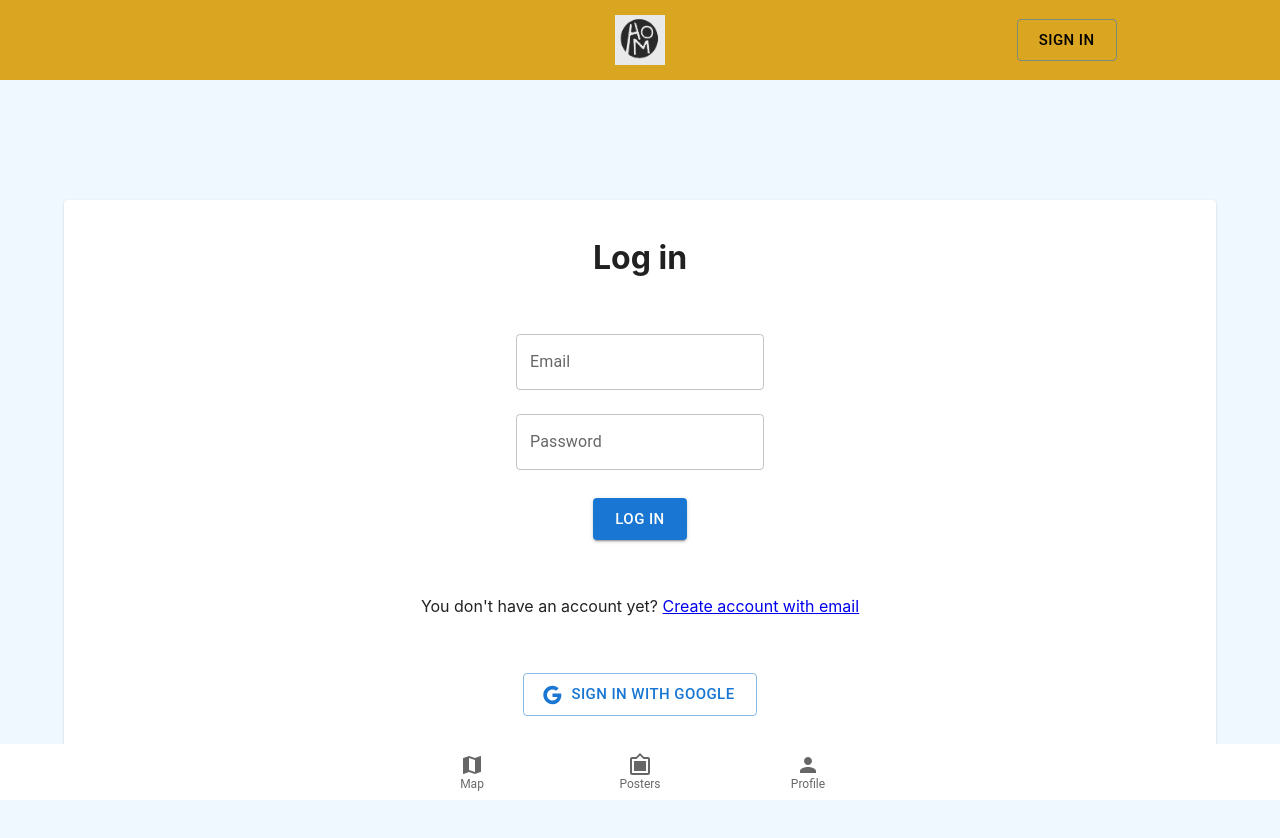
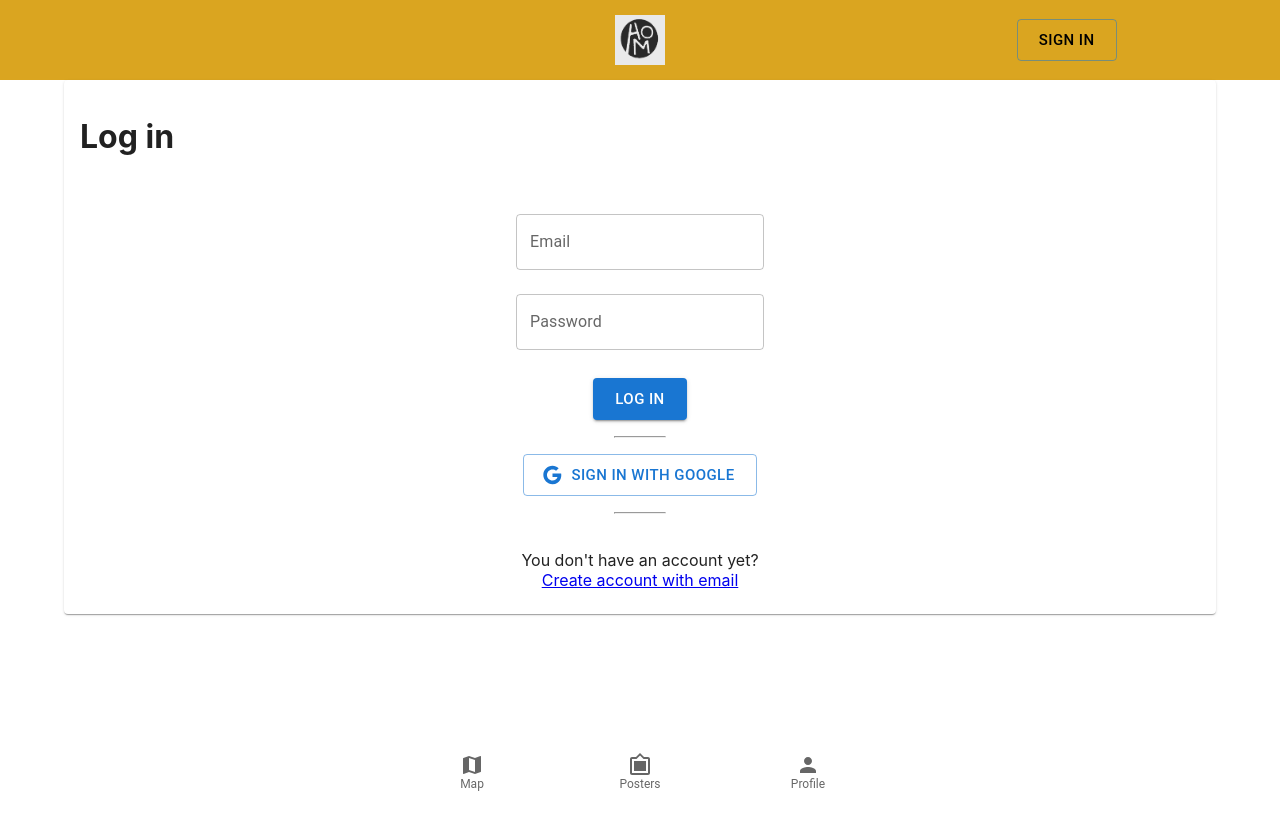
Before and after one commit to jocarino/test-hom-ui, a React (Create React App) app: page /login in a window 1280 px wide. Shown: the top 838 px of the page. After the commit the page ends 800 px from the top, so only its background shows below. Built offline with nearby package versions, Linux system fonts and the light colour scheme; no server answers.

Commit message:
fix: css issues

```diff
--- a/src/App.css
+++ b/src/App.css
@@ -30,5 +30,5 @@
 
 .leaflet-container {
   width: 100vw;
-  height: 70vh;
+  height: 65vh;
 }
--- a/src/login/Login.css
+++ b/src/login/Login.css
@@ -1,18 +1,16 @@
 #login-container {
     display: flex;
     flex-direction: column;
-    justify-content: center;
+    justify-content: start;
     align-items: center;
-    background-color: aliceblue;
 
-    height: 100vh;
+    height: 100%;
     width: 100vw;
 }
 .MuiCardContent-root {
     display: flex;
     flex-flow: column wrap;
     justify-content: center;
-    align-items: center;
 }
 form {
     display: flex;
--- a/src/login/Login.tsx
+++ b/src/login/Login.tsx
@@ -105,15 +105,13 @@ function Login() {
             />
             <br />
             <Button variant="contained" size="large" type="submit">Log in</Button>
+          <hr style={{width:'50px', margin:'16px 0'}}></hr>
+          <Button variant="outlined" size="large" startIcon={<Google />} onClick={handleGoogleLogin}>Sign in with Google</Button>
+          <hr style={{width:'50px', margin:'16px 0'}}></hr>
           </form>
-          <br />
-          <p>You don't have an account yet? <Link to="/createAccountWithEmailAndPassword">Create account with email</Link></p>
-          <br />
-          <Divider variant="middle" />
-          <br />
-          <Button variant="outlined" size="large" startIcon={<Google />} onClick={handleGoogleLogin}>Sign in with Google</Button>
-          <br />
-
+          <p style={{display:'flex', flexDirection:'column', alignItems:'center', margin:'0'}}>
+            You don't have an account yet? <Link to="/createAccountWithEmailAndPassword">Create account with email</Link>
+          </p>
         </CardContent>
       </Card>
     </div >
--- a/src/poster/poster.tsx
+++ b/src/poster/poster.tsx
@@ -42,9 +42,9 @@ const Poster: React.FunctionComponent<Props> = ({ mode, id, posterId, title, des
     switch (mode) {
         case PosterMode.Feed:
             return (
-            <Card sx={{ maxWidth: 1, mb:2, backgroundColor: checked ? "white" : "#ecf0f1"}}>
+                <Card sx={{ mb: 2, backgroundColor: checked ? "white" : "#ecf0f1" }}>
                     <CardMedia
-                  sx={{ height: 250 }}
+                        style={{ width: "90vw", maxWidth: '400px', minHeight: "400px", maxHeight: "400px" }}
                         image={imageUrl || loadingGif}
                         title={title}
                     />
--- a/src/poster/posterFeed.tsx
+++ b/src/poster/posterFeed.tsx
@@ -42,7 +42,7 @@ const PosterFeed: React.FunctionComponent = () => {
     }, [])
 
     return postersData.length === 0 ? <img src={loadingGif} alt="loading..." /> :
-        <div style={{ paddingBottom: bottomNavHeight }}>
+        <div style={{ paddingBottom: bottomNavHeight, width: "100%", display: 'flex', flexDirection: 'column', alignItems: 'center' }}>
             {postersData.map((poster: PosterDoc) =>
                 <div key={poster.id}>
                     <Poster
```
Lines whose indentation alone changed are shown as unchanged.
